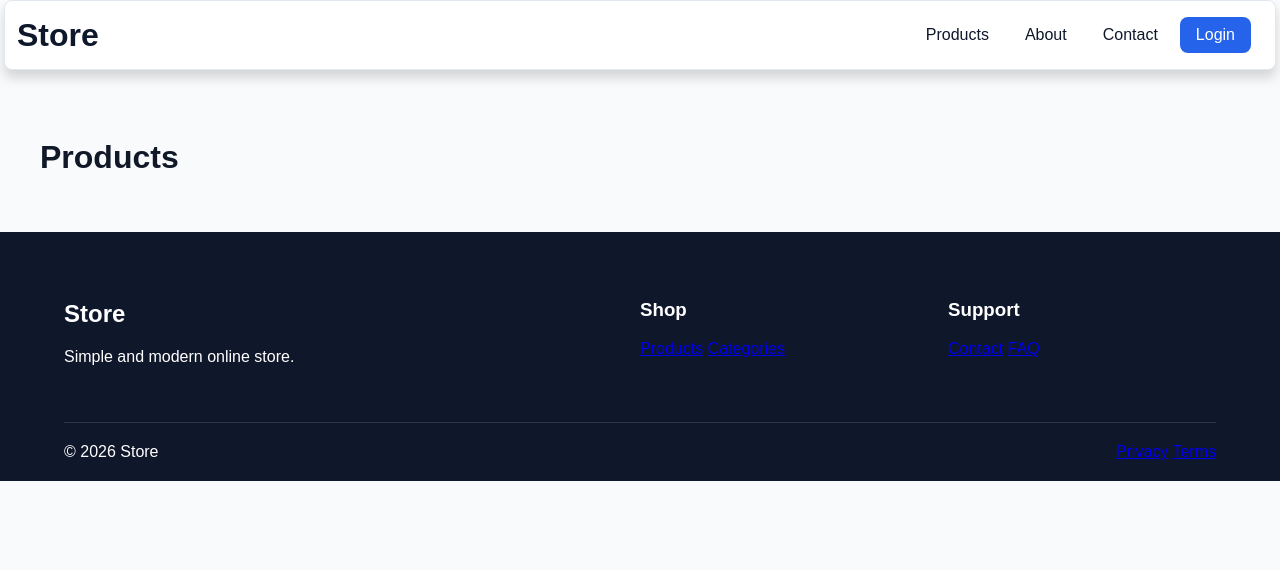
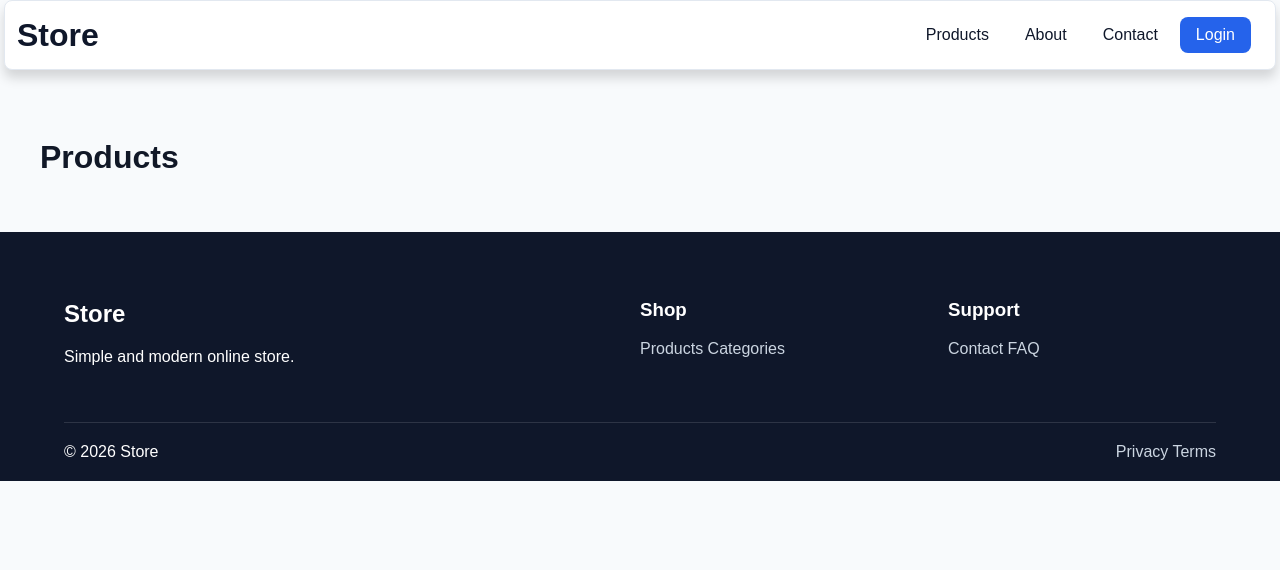
Before and after one commit to veltorex/django-ecommerce, a Django app: page /products/ in a window 1280 px wide. Shown: the top 570 px of the page. Run offline with Django 5.2, Linux system fonts and the light colour scheme; data that the repository does not hold is empty.

Commit message:
style footer links

```diff
--- a/static/css/base.css
+++ b/static/css/base.css
@@ -7,6 +7,7 @@
     --color-border: #e2e8f0;
     --color-hover: #bbbbbb;
     --color-footer: #0f172a;
+    --color-footer-text: #cbd5e1;
 }
 
 * {
--- a/static/css/components/footer.css
+++ b/static/css/components/footer.css
@@ -27,3 +27,16 @@
 
     border-top: 1px solid #ffffff20;
 }
+
+/* Links */
+
+.footer a {
+    color: var(--color-footer-text);
+    text-decoration: none;
+
+    transition: color 0.2s ease;
+}
+
+.footer a:hover {
+    color: var(--color-primary);
+}
```
